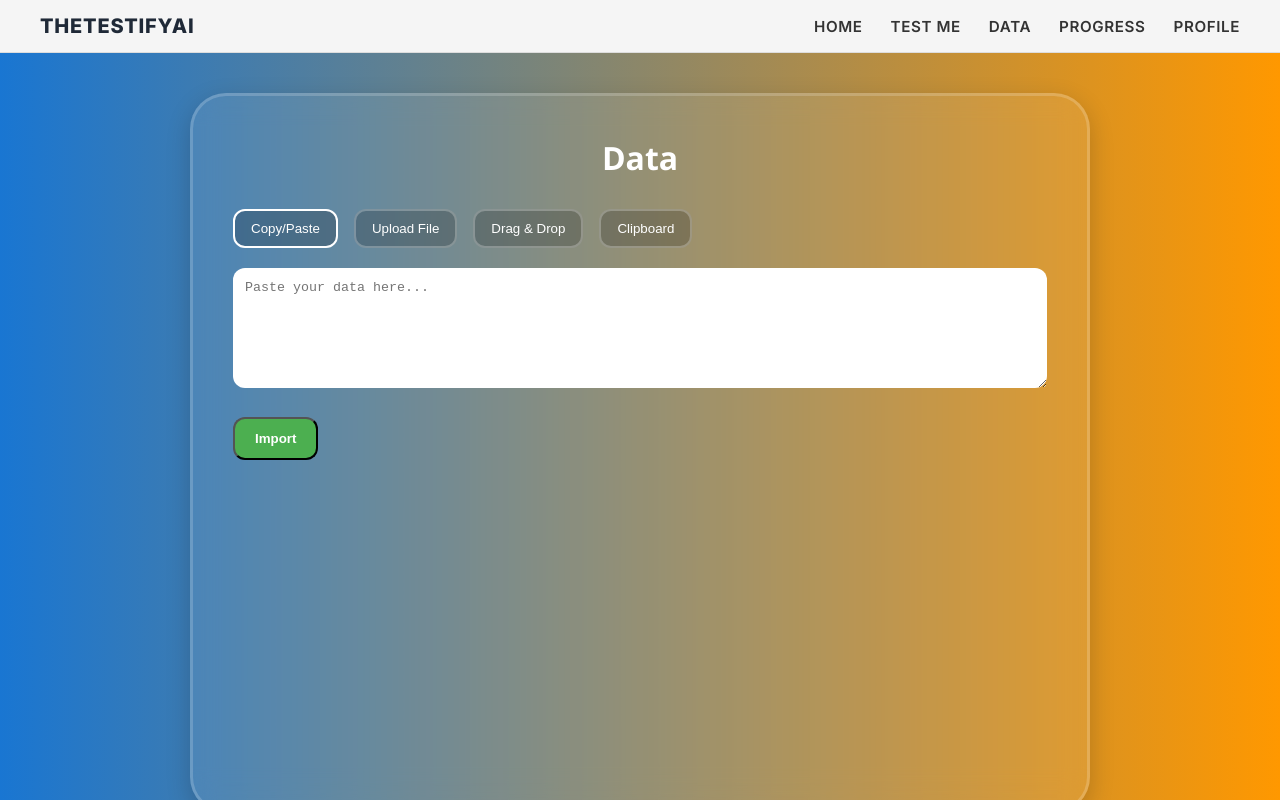
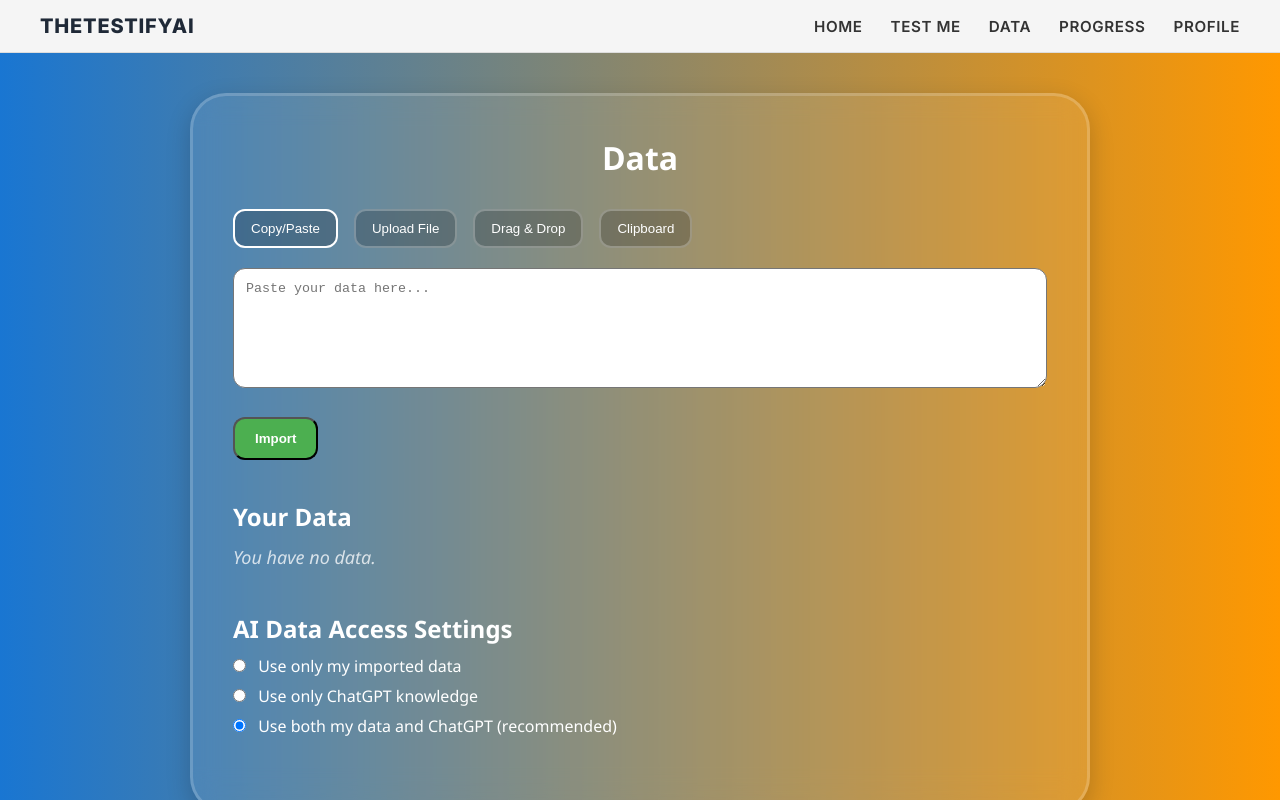
Before and after one commit to christensenandrew455-cell/Testifyai, a Next.js app: page /data in a window 1280 px wide. Built offline with nearby package versions, Linux system fonts and the light colour scheme; no server answers.

Commit message:
Update page.js

```diff
--- a/app/data/page.js
+++ b/app/data/page.js
@@ -2,12 +2,12 @@
 import { useState } from "react";
 
 export default function DataPage() {
-  const [rawData, setRawData] = useState(""); // accumulated data
+  const [rawData, setRawData] = useState("");
   const [formattedData, setFormattedData] = useState("");
-  const [viewMode, setViewMode] = useState("none"); // none | raw | formatted
-  const [importMethod, setImportMethod] = useState("text"); // text | file | drag | clipboard
-  const [importBuffer, setImportBuffer] = useState(""); // new data before import
-  const [aiAccess, setAiAccess] = useState("both"); // "both" | "data-only" | "chatgpt-only"
+  const [viewMode, setViewMode] = useState("none");
+  const [importMethod, setImportMethod] = useState("text");
+  const [importBuffer, setImportBuffer] = useState("");
+  const [aiAccess, setAiAccess] = useState("both");
   const [loading, setLoading] = useState(false);
 
   const handleFileUpload = (e) => {
@@ -46,7 +46,8 @@ export default function DataPage() {
 
   const sendToDataFix = async () => {
     if (!rawData.trim()) return alert("No data to process.");
-    if (aiAccess === "chatgpt-only") return alert("No user data selected for AI processing.");
+    if (aiAccess === "chatgpt-only")
+      return alert("No user data selected for AI processing.");
 
     setLoading(true);
     try {
@@ -55,6 +56,7 @@ export default function DataPage() {
         headers: { "Content-Type": "application/json" },
         body: JSON.stringify({ rawData }),
       });
+
       const data = await res.json();
       if (data.organizedData) {
         setFormattedData(data.organizedData);
@@ -69,46 +71,263 @@ export default function DataPage() {
   };
 
   return (
-    <div style={{ minHeight: "100vh", width: "100vw", background: "linear-gradient(90deg, #1976d2 0%, #ff9800 100%)", display: "flex", justifyContent: "center", padding: "40px 20px" }}>
-      <div style={{ width: "92%", maxWidth: "900px", backgroundColor: "rgba(255,255,255,0.08)", backdropFilter: "blur(14px)", borderRadius: "36px", border: "3px solid rgba(255,255,255,0.18)", padding: "40px", boxShadow: "0 8px 24px rgba(0,0,0,0.18)", color: "white", fontFamily: "Segoe UI, Roboto, sans-serif" }}>
-        <h1 style={{ fontSize: "32px", fontWeight: "800", textAlign: "center", marginBottom: "30px" }}>Data</h1>
+    <div
+      style={{
+        minHeight: "100vh",
+        width: "100vw",
+        background: "linear-gradient(90deg, #1976d2 0%, #ff9800 100%)",
+        display: "flex",
+        justifyContent: "center",
+        padding: "40px 20px",
+      }}
+    >
+      <div
+        style={{
+          width: "92%",
+          maxWidth: "900px",
+          backgroundColor: "rgba(255,255,255,0.08)",
+          backdropFilter: "blur(14px)",
+          borderRadius: "36px",
+          border: "3px solid rgba(255,255,255,0.18)",
+          padding: "40px",
+          boxShadow: "0 8px 24px rgba(0,0,0,0.18)",
+          color: "white",
+          fontFamily: "Segoe UI, Roboto, sans-serif",
+        }}
+      >
+        <h1
+          style={{
+            fontSize: "32px",
+            fontWeight: "800",
+            textAlign: "center",
+            marginBottom: "30px",
+          }}
+        >
+          Data
+        </h1>
 
-        {/* Import Method Selection */}
+        {/* Import Method */}
         <div style={{ display: "flex", gap: "16px", marginBottom: "20px" }}>
           {["text", "file", "drag", "clipboard"].map((method) => (
-            <button key={method} onClick={() => setImportMethod(method)} style={{ padding: "10px 16px", borderRadius: "12px", border: importMethod === method ? "2px solid #fff" : "2px solid rgba(255,255,255,0.25)", background: "rgba(0,0,0,0.2)", color: "white", cursor: "pointer" }}>
-              {method === "text" ? "Copy/Paste" : method === "file" ? "Upload File" : method === "drag" ? "Drag & Drop" : "Clipboard"}
+            <button
+              key={method}
+              onClick={() => setImportMethod(method)}
+              style={{
+                padding: "10px 16px",
+                borderRadius: "12px",
+                border:
+                  importMethod === method
+                    ? "2px solid #fff"
+                    : "2px solid rgba(255,255,255,0.25)",
+                background: "rgba(0,0,0,0.2)",
+                color: "white",
+                cursor: "pointer",
+              }}
+            >
+              {method === "text"
+                ? "Copy/Paste"
+                : method === "file"
+                ? "Upload File"
+                : method === "drag"
+                ? "Drag & Drop"
+                : "Clipboard"}
             </button>
           ))}
         </div>
 
-        {/* Import Section */}
+        {/* Import Input UI */}
         {importMethod === "text" && (
-          <textarea placeholder="Paste your data here..." value={importBuffer} onChange={(e) => setImportBuffer(e.target.value)} style={{ width: "100%", minHeight: "120px", padding: "12px", borderRadius: "12px", border: "none", outline: "none", resize: "vertical", background: "white", color: "black", marginBottom: "12px" }} />
+          <textarea
+            placeholder="Paste your data here..."
+            value={importBuffer}
+            onChange={(e) => setImportBuffer(e.target.value)}
+            style={{
+              width: "100%",
+              minHeight: "120px",
+              padding: "12px",
+              borderRadius: "12px",
+              background: "white",
+              color: "black",
+              marginBottom: "12px",
+            }}
+          />
         )}
 
-        {importMethod === "file" && <input type="file" accept=".txt,.csv,.json" onChange={handleFileUpload} />}
-        {importMethod === "drag" && <div onDrop={handleDrop} onDragOver={(e) => e.preventDefault()} style={{ border: "2px dashed white", padding: "40px", borderRadius: "12px", textAlign: "center" }}>Drag & drop a file here</div>}
-        {importMethod === "clipboard" && <button onClick={handleClipboardPaste} style={{ padding: "12px 20px", borderRadius: "12px", background: "#1976d2", color: "white", fontWeight: 700, cursor: "pointer" }}>Paste from Clipboard</button>}
+        {importMethod === "file" && (
+          <input
+            type="file"
+            accept=".txt,.csv,.json"
+            onChange={handleFileUpload}
+          />
+        )}
 
-        <button onClick={handleImport} style={{ marginTop: "12px", padding: "12px 20px", borderRadius: "12px", background: "#4caf50", color: "white", fontWeight: 700, cursor: "pointer" }}>Import</button>
-
-        {/* AI Access Settings */}
-        {rawData && (
-          <div style={{ marginTop: "30px" }}>
-            <h2 style={{ fontWeight: "700", marginBottom: "10px" }}>AI Data Access Settings</h2>
-            <label style={{ display: "block", marginBottom: "8px" }}><input type="radio" checked={aiAccess === "data-only"} onChange={() => setAiAccess("data-only")} /> <span style={{ marginLeft: "8px" }}>Use only my imported data</span></label>
-            <label style={{ display: "block", marginBottom: "8px" }}><input type="radio" checked={aiAccess === "chatgpt-only"} onChange={() => setAiAccess("chatgpt-only")} /> <span style={{ marginLeft: "8px" }}>Use only ChatGPT knowledge</span></label>
-            <label style={{ display: "block" }}><input type="radio" checked={aiAccess === "both"} onChange={() => setAiAccess("both")} /> <span style={{ marginLeft: "8px" }}>Use both my data and ChatGPT (recommended)</span></label>
-
-            {/* Raw / Formatted Data */}
-            <h2 style={{ fontWeight: "700", marginBottom: "10px", marginTop: "20px" }}>Your Data</h2>
-            <textarea style={{ width: "100%", minHeight: "120px", padding: "12px", borderRadius: "12px", border: "none", outline: "none", resize: "vertical", background: "white", color: "black", marginBottom: "12px" }} value={viewMode === "raw" ? rawData : formattedData} onChange={(e) => viewMode === "raw" ? setRawData(e.target.value) : setFormattedData(e.target.value)} />
-
-            <button onClick={sendToDataFix} disabled={loading || aiAccess === "chatgpt-only"} style={{ padding: "12px 20px", borderRadius: "12px", background: "#4caf50", color: "white", fontWeight: 700, cursor: loading ? "not-allowed" : "pointer" }}>{loading ? "Organizing..." : "Organize Data"}</button>
-            <button onClick={() => setViewMode(viewMode === "raw" ? "formatted" : "raw")} style={{ padding: "12px 20px", borderRadius: "12px", background: "#1976d2", color: "white", fontWeight: 700, marginLeft: "12px", cursor: "pointer" }}>Toggle Raw / Organized</button>
+        {importMethod === "drag" && (
+          <div
+            onDrop={handleDrop}
+            onDragOver={(e) => e.preventDefault()}
+            style={{
+              border: "2px dashed white",
+              padding: "40px",
+              borderRadius: "12px",
+              textAlign: "center",
+            }}
+          >
+            Drag & drop a file here
           </div>
         )}
+
+        {importMethod === "clipboard" && (
+          <button
+            onClick={handleClipboardPaste}
+            style={{
+              padding: "12px 20px",
+              borderRadius: "12px",
+              background: "#1976d2",
+              color: "white",
+              fontWeight: 700,
+              cursor: "pointer",
+            }}
+          >
+            Paste from Clipboard
+          </button>
+        )}
+
+        <button
+          onClick={handleImport}
+          style={{
+            marginTop: "12px",
+            padding: "12px 20px",
+            borderRadius: "12px",
+            background: "#4caf50",
+            color: "white",
+            fontWeight: 700,
+            cursor: "pointer",
+          }}
+        >
+          Import
+        </button>
+
+        {/* DATA SECTION */}
+        <div style={{ marginTop: "40px" }}>
+          <h2 style={{ fontWeight: "700", marginBottom: "10px" }}>
+            Your Data
+          </h2>
+
+          {/* View Mode Indicator */}
+          {rawData.trim() ? (
+            <p
+              style={{
+                marginBottom: "8px",
+                fontStyle: "italic",
+                opacity: 0.9,
+              }}
+            >
+              {viewMode === "raw"
+                ? "Viewing Raw Data"
+                : "Viewing Organized Data"}
+            </p>
+          ) : (
+            <p style={{ opacity: 0.8, fontStyle: "italic" }}>
+              You have no data.
+            </p>
+          )}
+
+          {/* Data textarea (only if data exists) */}
+          {rawData.trim() && (
+            <textarea
+              style={{
+                width: "100%",
+                minHeight: "120px",
+                padding: "12px",
+                borderRadius: "12px",
+                background: "white",
+                color: "black",
+                marginBottom: "12px",
+              }}
+              value={viewMode === "raw" ? rawData : formattedData}
+              onChange={(e) =>
+                viewMode === "raw"
+                  ? setRawData(e.target.value)
+                  : setFormattedData(e.target.value)
+              }
+            />
+          )}
+
+          {/* Buttons only if data exists */}
+          {rawData.trim() && (
+            <>
+              <button
+                onClick={sendToDataFix}
+                disabled={loading || aiAccess === "chatgpt-only"}
+                style={{
+                  padding: "12px 20px",
+                  borderRadius: "12px",
+                  background: "#4caf50",
+                  color: "white",
+                  fontWeight: 700,
+                  cursor: loading ? "not-allowed" : "pointer",
+                }}
+              >
+                {loading ? "Organizing..." : "Organize Data"}
+              </button>
+
+              <button
+                onClick={() =>
+                  setViewMode(viewMode === "raw" ? "formatted" : "raw")
+                }
+                style={{
+                  padding: "12px 20px",
+                  borderRadius: "12px",
+                  background: "#1976d2",
+                  color: "white",
+                  marginLeft: "12px",
+                  fontWeight: 700,
+                  cursor: "pointer",
+                }}
+              >
+                Toggle Raw / Organized
+              </button>
+            </>
+          )}
+        </div>
+
+        {/* AI ACCESS SETTINGS — ALWAYS VISIBLE */}
+        <div style={{ marginTop: "40px" }}>
+          <h2 style={{ fontWeight: "700", marginBottom: "10px" }}>
+            AI Data Access Settings
+          </h2>
+
+          <label style={{ display: "block", marginBottom: "8px" }}>
+            <input
+              type="radio"
+              checked={aiAccess === "data-only"}
+              onChange={() => setAiAccess("data-only")}
+            />{" "}
+            <span style={{ marginLeft: "8px" }}>Use only my imported data</span>
+          </label>
+
+          <label style={{ display: "block", marginBottom: "8px" }}>
+            <input
+              type="radio"
+              checked={aiAccess === "chatgpt-only"}
+              onChange={() => setAiAccess("chatgpt-only")}
+            />{" "}
+            <span style={{ marginLeft: "8px" }}>
+              Use only ChatGPT knowledge
+            </span>
+          </label>
+
+          <label style={{ display: "block" }}>
+            <input
+              type="radio"
+              checked={aiAccess === "both"}
+              onChange={() => setAiAccess("both")}
+            />{" "}
+            <span style={{ marginLeft: "8px" }}>
+              Use both my data and ChatGPT (recommended)
+            </span>
+          </label>
+        </div>
       </div>
     </div>
   );
```
